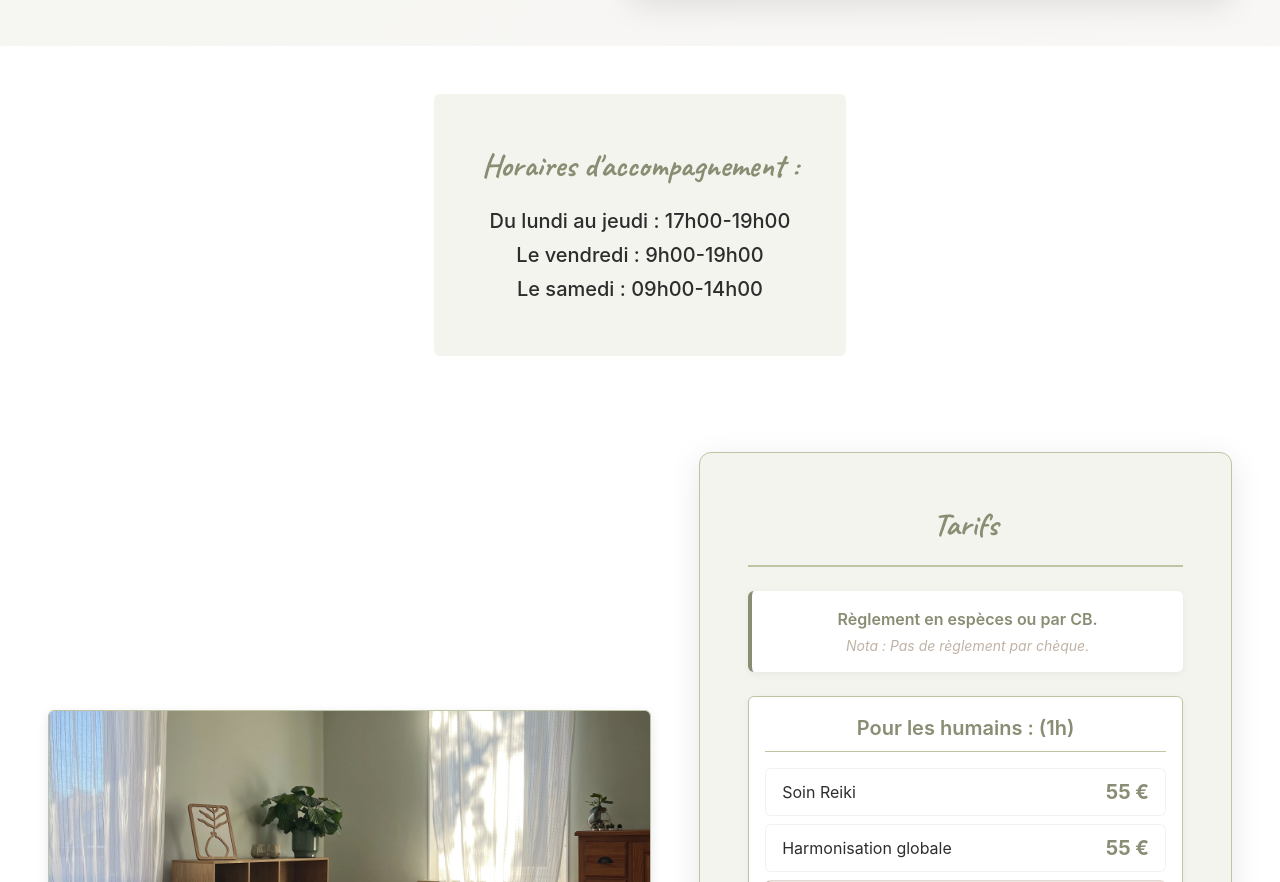
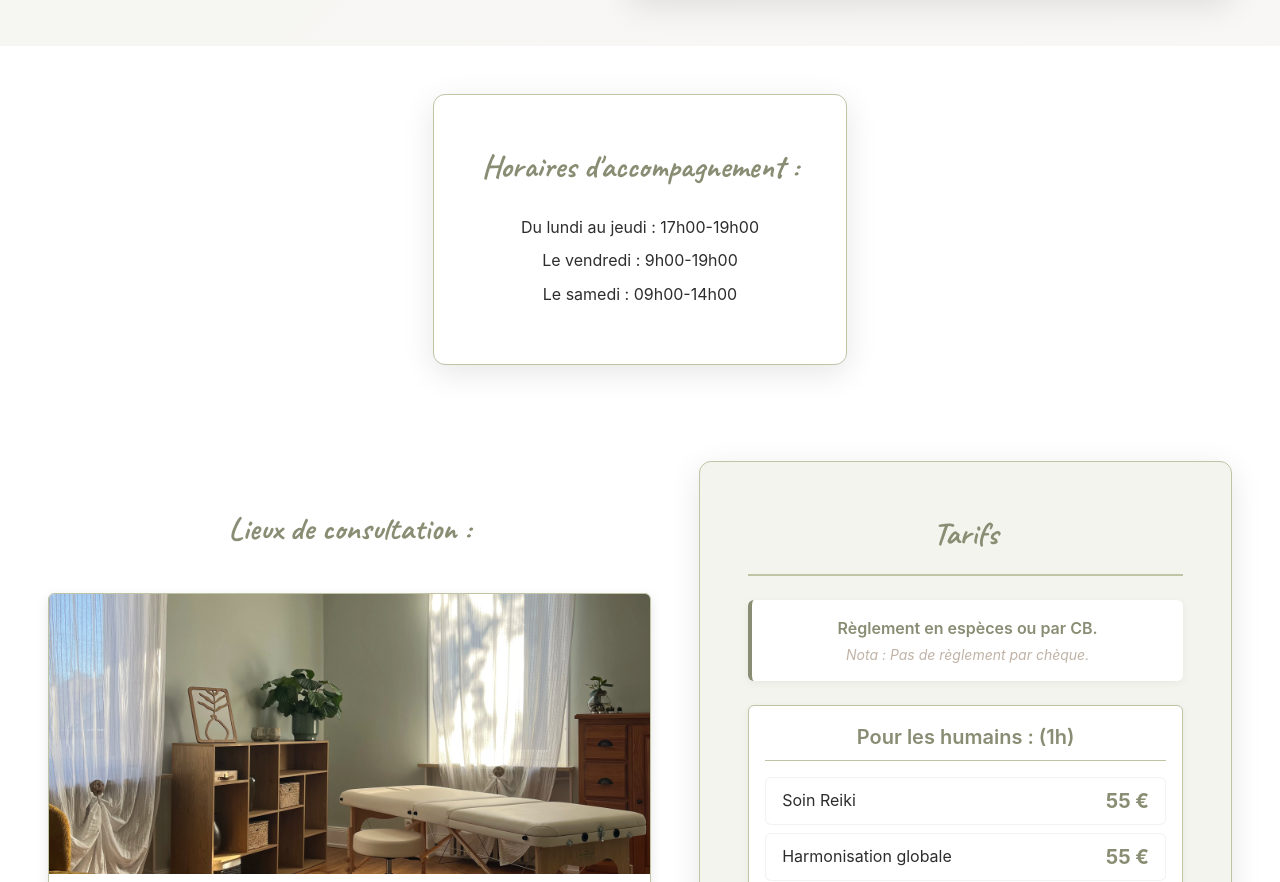
Before and after one commit to argomis/jess-front, a React (Vite) app: page / in a window 1280 px wide. Shown: the part 1918-2800 px from the top of the page. Built offline with nearby package versions, Linux system fonts and the light colour scheme.

Commit message:
update home

```diff
--- a/src/pages/home/Home.scss
+++ b/src/pages/home/Home.scss
@@ -103,6 +103,30 @@
   &__email {
     font-weight: 600;
     color: var(--primary) !important;
+
+    a {
+      color: var(--primary);
+      text-decoration: none;
+      transition: opacity 0.2s ease;
+
+      &:hover {
+        opacity: 0.7;
+        text-decoration: underline;
+      }
+    }
+  }
+
+  &__phone {
+    a {
+      color: var(--on-surface);
+      text-decoration: none;
+      transition: opacity 0.2s ease;
+
+      &:hover {
+        opacity: 0.7;
+        text-decoration: underline;
+      }
+    }
   }
 
   &__locations {
@@ -319,25 +343,27 @@
   &__content-box {
     padding: var(--spacing-xl);
     text-align: center;
-    background: var(--primary-background);
-    border-radius: var(--border-radius);
+    background: var(--surface);
+    border-radius: calc(var(--border-radius) * 2);
+    box-shadow: 0 8px 32px rgba(0, 0, 0, 0.1);
+    border: 1px solid var(--primary-light);
   }
 
   &__title {
     font-size: 2rem;
     color: var(--primary);
-    margin-bottom: var(--spacing-md);
+    margin-bottom: var(--spacing-lg);
     font-weight: bold;
-    white-space: nowrap;
     font-family: 'Caveat', cursive;
   }
 
   &__content {
     p {
-      margin: var(--spacing-xs) 0;
+      margin: var(--spacing-sm) 0;
       color: var(--on-surface);
-      font-size: var(--font-size-lg);
-      font-weight: 500;
+      font-size: var(--font-size-base);
+      font-weight: normal;
+      line-height: 1.6;
       white-space: nowrap;
     }
   }
@@ -366,6 +392,7 @@
     display: flex;
     flex-direction: column;
     gap: var(--spacing-lg);
+    position: relative;
 
     @media (max-width: 968px) {
       flex: 1;
@@ -380,6 +407,24 @@
       width: 100%;
     }
   }
+}
+
+.locations-title {
+  font-family: 'Caveat', cursive;
+  font-size: 2rem;
+  color: var(--primary);
+  text-align: center;
+  margin-bottom: var(--spacing-md);
+  font-weight: bold;
+}
+
+.locations-subtitle {
+  font-family: 'Caveat', cursive;
+  font-size: 1.5rem;
+  color: var(--on-surface);
+  text-align: center;
+  margin-top: var(--spacing-md);
+  font-style: italic;
 }
 
 .location {
--- a/src/pages/home/Home.tsx
+++ b/src/pages/home/Home.tsx
@@ -39,8 +39,12 @@ export const Home = () => {
                   <p>25 ans d'expérience</p>
                 </div>
                 <div className='presentation-card__contact'>
-                  <p className='presentation-card__email'>contact@jessica-feder.com</p>
-                  <p className='presentation-card__phone'>+33 6 52 50 25 66</p>
+                  <p className='presentation-card__email'>
+                    <a href='mailto:contact@jessica-feder.com'>contact@jessica-feder.com</a>
+                  </p>
+                  <p className='presentation-card__phone'>
+                    <a href='tel:+33652502566'>+33 6 52 50 25 66</a>
+                  </p>
                 </div>
                 <div className='presentation-card__locations'>
                   <p>Cabinet : 7 rue de Habsheim 68170 Rixheim</p>
@@ -119,6 +123,7 @@ export const Home = () => {
       <section className='tarifs-locations-section'>
         <div className='tarifs-locations-section__container'>
           <div className='tarifs-locations-section__locations'>
+            <h2 className='locations-title'>Lieux de consultation :</h2>
             <div className='location'>
               <div className='location__image'>
                 <img
@@ -131,6 +136,7 @@ export const Home = () => {
               <div className='location__info'>
                 <h3>Au cabinet</h3>
                 <p>7 rue de Habsheim 68170 Rixheim</p>
+                <p>Ce lieu apaisant est fait pour vous permettre de vous exprimer, de laisser libre court à vos pensées et vous autoriser à exprimer vos émotions.</p>
               </div>
             </div>
             <div className='location'>
@@ -155,7 +161,8 @@ export const Home = () => {
               </div>
               <div className='location__info'>
                 <h3>Chez vous</h3>
-                <p>Je me déplace jusqu'à 50km autour de Rixheim</p>
+                <p>Je me déplace jusqu'à 50km autour de Rixheim.</p>
+                <p>J'ai commencé par me rendre à domicile pour l'accompagnement en kinésiologie animale. En effet, les animaux ont besoin d'être dans un environnement familier pour se sentir à l'aise. Cela facilite l'expression de leurs émotions pour traiter ce qui ne va pas. Il arrive à cette occasion que le gardien humain ait lui aussi envie d'être accompagné. C'est pourquoi je propose des soins à domicile pour les humains, qu'il y ait un animal ou non. Cette souplesse permet de réunir des conditions favorables à l'échange.</p>
                 <div className='location__legend'>
                   <div className='location__legend-item'>
                     <span className='location__legend-color location__legend-color--green'></span>
@@ -168,6 +175,7 @@ export const Home = () => {
                 </div>
               </div>
             </div>
+            <p className='locations-subtitle'>Quel que soit le lieu, je vous invite à la rencontre</p>
           </div>
 
           <div className='tarifs-locations-section__tarifs'>
```
